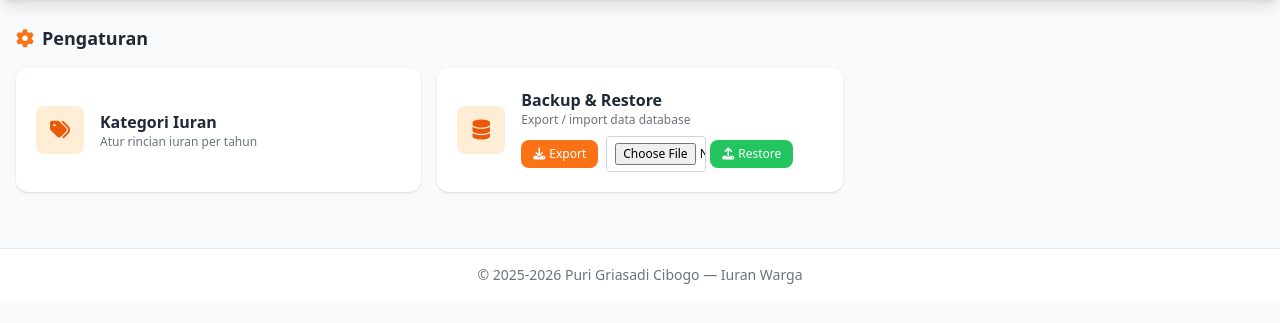
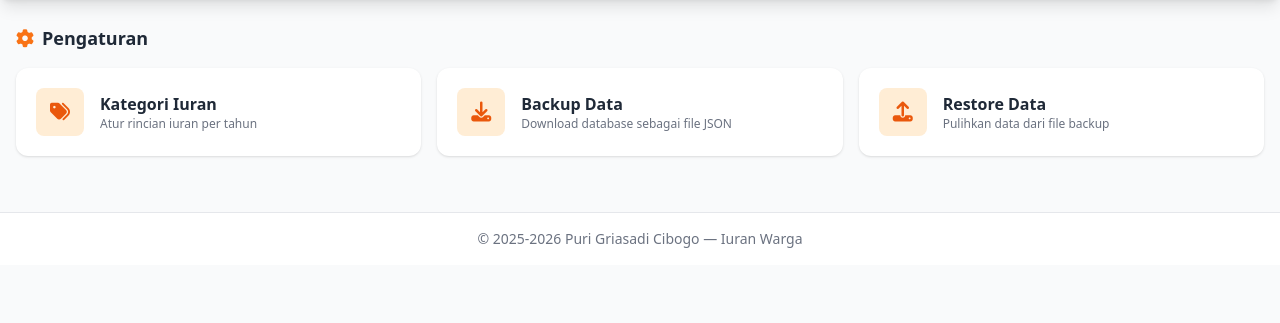
Before and after one commit to aaviaya/pgc, a Flask app: page /pengaturan in a window 1280 px wide. Shown: the part 64-387 px from the top of the page. Run offline with Flask 3, Linux system fonts and the light colour scheme; the visitor is signed in with stand-in values (Sample User, id 1); data comes from the database, SQL or seed files in the repository; data that the repository does not hold is empty; some libraries are stand-ins or nearby versions.

Commit message:
Separate backup and restore as individual cards

```diff
--- a/templates/pengaturan.html
+++ b/templates/pengaturan.html
@@ -13,24 +13,26 @@
             <p class="text-xs text-gray-500">Atur rincian iuran per tahun</p>
         </div>
     </a>
-    <div class="bg-white rounded-xl shadow p-5 flex items-center space-x-4">
-        <div class="w-12 h-12 bg-primary-100 rounded-lg flex items-center justify-center text-primary-600 shrink-0">
-            <i class="fas fa-database text-xl"></i>
+    <div class="bg-white rounded-xl shadow p-5 hover:shadow-md transition flex items-center space-x-4 cursor-pointer" onclick="document.getElementById('export-link').click()">
+        <div class="w-12 h-12 bg-primary-100 rounded-lg flex items-center justify-center text-primary-600">
+            <i class="fas fa-download text-xl"></i>
         </div>
-        <div class="min-w-0 flex-1">
-            <h4 class="font-semibold text-gray-800">Backup & Restore</h4>
-            <p class="text-xs text-gray-500 mb-2">Export / import data database</p>
-            <div class="flex flex-wrap items-center gap-2">
-                <a href="{{ url_for('pengaturan_export') }}" class="inline-flex items-center px-3 py-1.5 bg-primary-500 text-white rounded-lg hover:bg-primary-600 transition text-xs">
-                    <i class="fas fa-download mr-1"></i>Export
-                </a>
-                <form method="POST" action="{{ url_for('pengaturan_import') }}" enctype="multipart/form-data" class="flex items-center gap-1">
-                    <input type="file" name="file" accept=".json" required class="text-xs border border-gray-300 rounded px-2 py-1.5 max-w-[100px]">
-                    <button type="submit" class="inline-flex items-center px-3 py-1.5 bg-green-500 text-white rounded-lg hover:bg-green-600 transition text-xs" onclick="return confirm('Yakin restore? Semua data saat ini akan diganti dengan data dari file backup.')">
-                        <i class="fas fa-upload mr-1"></i>Restore
-                    </button>
-                </form>
-            </div>
+        <div>
+            <h4 class="font-semibold text-gray-800">Backup Data</h4>
+            <p class="text-xs text-gray-500">Download database sebagai file JSON</p>
+            <a id="export-link" href="{{ url_for('pengaturan_export') }}" class="hidden"></a>
+        </div>
+    </div>
+    <div class="bg-white rounded-xl shadow p-5 hover:shadow-md transition flex items-center space-x-4 cursor-pointer" onclick="document.getElementById('file-input').click()">
+        <div class="w-12 h-12 bg-primary-100 rounded-lg flex items-center justify-center text-primary-600">
+            <i class="fas fa-upload text-xl"></i>
+        </div>
+        <div>
+            <h4 class="font-semibold text-gray-800">Restore Data</h4>
+            <p class="text-xs text-gray-500">Pulihkan data dari file backup</p>
+            <form id="restore-form" method="POST" action="{{ url_for('pengaturan_import') }}" enctype="multipart/form-data" class="hidden">
+                <input id="file-input" type="file" name="file" accept=".json" required onchange="if(this.files.length && confirm('Yakin restore? Semua data saat ini akan diganti dengan data dari file backup.')) this.form.submit()">
+            </form>
         </div>
     </div>
 </div>
```
